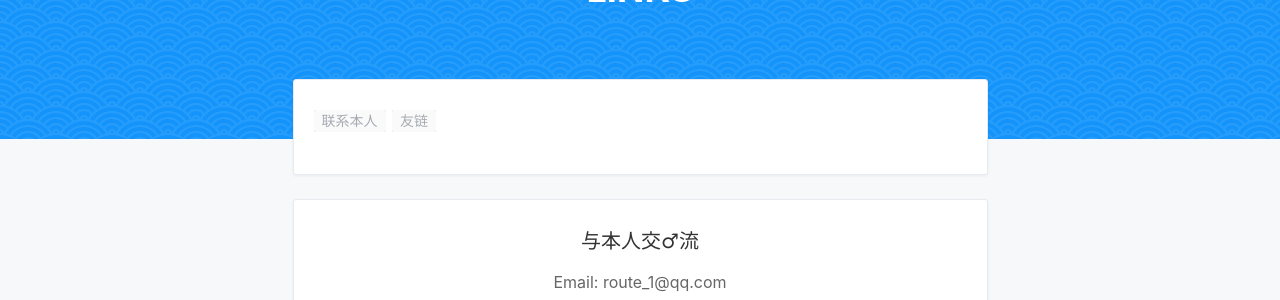
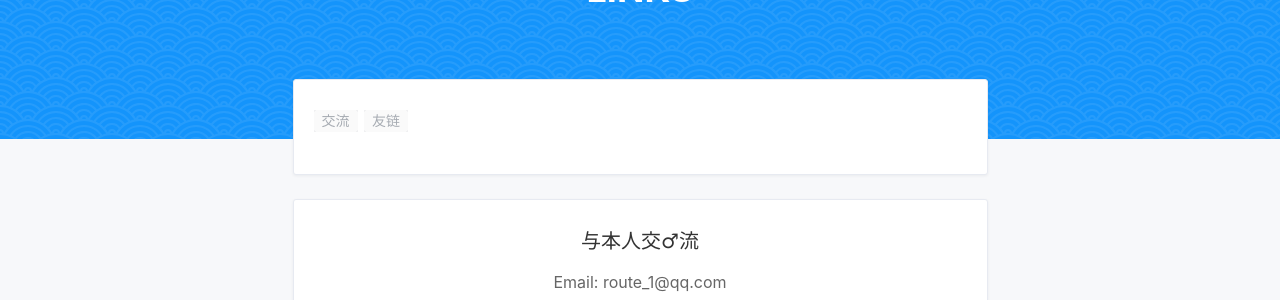
Before and after one commit to BillZhou233/WebpageTest, a Jekyll site: the page built from links.html, in a window 1280 px wide and 1025 px high. Shown: the part 161-461 px from the top of the window. Built offline with Jekyll 4.4.1, drawn with Linux system fonts in a browser that asks for light colours; nearby versions of some CDN libraries; a style sheet for code colours, icons or effects is not loaded.

Commit message:
Update links.html

```diff
--- a/links.html
+++ b/links.html
@@ -13,12 +13,12 @@ layout: default
 
     <ul class="tags-list">
         <li>
-            <a href="#联系本人" class="tag">联系本人</a>
+            <a href="#交流" class="tag">交流</a>
             <a href="#友链" class="tag">友链</a>
         </li>
 
         <li>
-            <span class="tag-name" id="友链"> 与本人交♂流 </span>
+            <span class="tag-name" id="交流"> 与本人交♂流 </span>
             <span class="tag-post">Email: route_1@qq.com</span>
             <a class="tag-post" href="https://www.luogu.org/space/show?uid=127140" title="Luogu">Luogu: BillZhou233</a>
             <a class="tag-post" href="https://music.163.com/#/user/home?id=452828619" title="163 Music">163 Music: BillZhou233</a>
```
